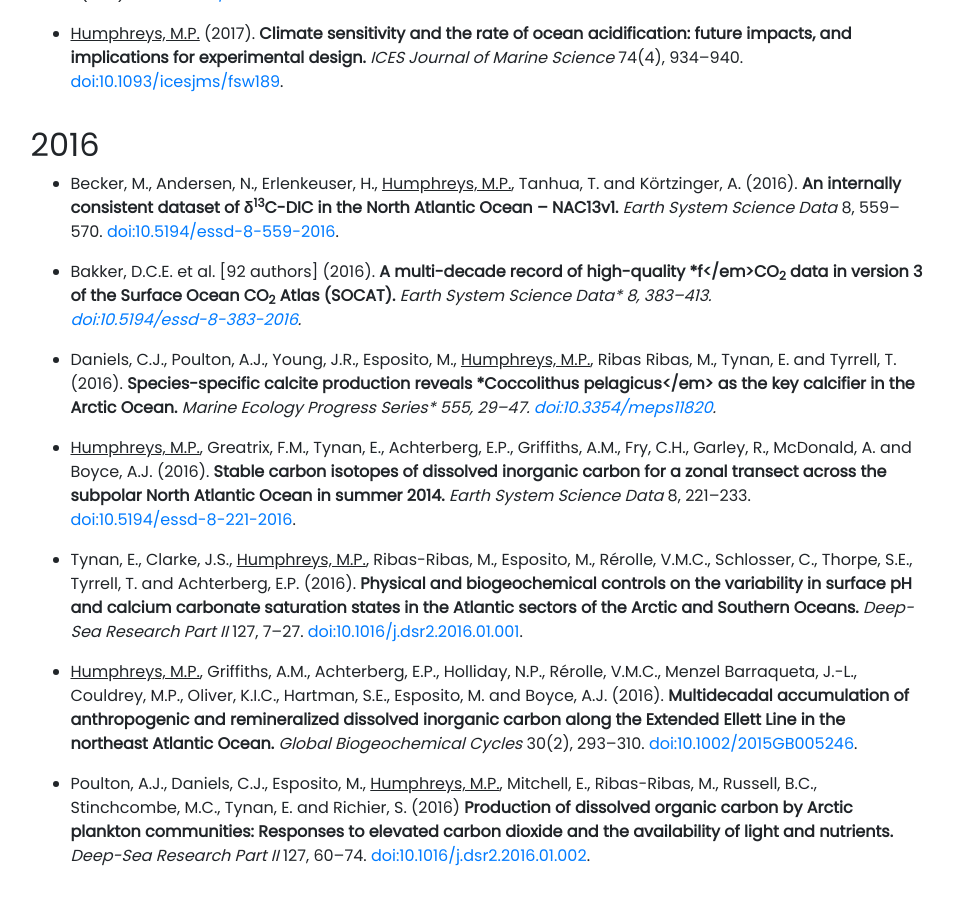
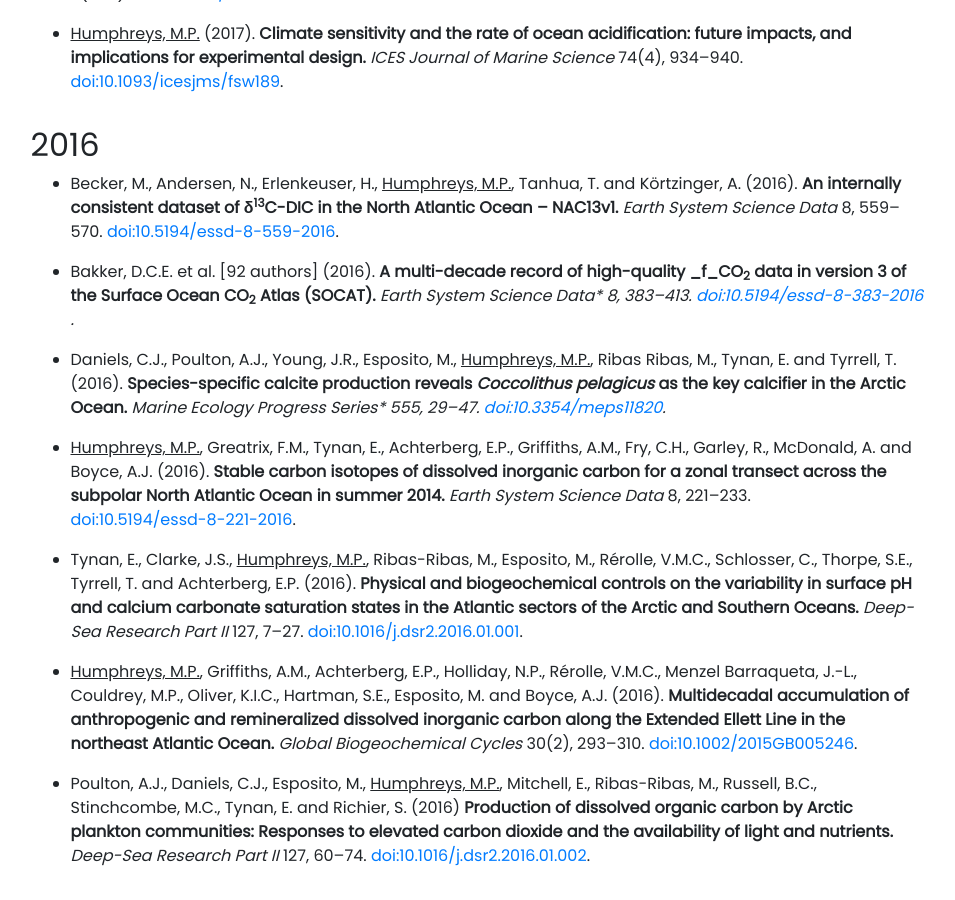
Before and after one commit to mvdh7/mvdh7.github.io, a Jekyll site: the page built from pages/publications.md, in a window 1280 px wide and 900 px high, scrolled down 1248 px. Shown: the whole window, without its empty margins (162-1117 px from the left). Built offline with Jekyll 4.4.1, drawn with Linux system fonts in a browser that asks for light colours; nearby versions of some CDN libraries; comment, search, counter and statistics services are not loaded.

Commit message:
fix pubs formatting

```diff
--- a/_config.yml
+++ b/_config.yml
@@ -51,4 +51,3 @@
 - LICENSE
 - Gemfile
 - Gemfile.lock
-- pages/pubs.md
--- a/pages/publications.md
+++ b/pages/publications.md
@@ -40,11 +40,11 @@
 <!--• Linked to datasets: <a href="http://mphumphreys.wordpress.com/pubs/data/#d13cEEL">Humphreys et al. (2014)</a>, <a href="http://mphumphreys.wordpress.com/pubs/data/#d13cUKOA">Humphreys et al. (2014)</a>, <a href="http://mphumphreys.wordpress.com/pubs/data/#d13c302">Humphreys et al. (2015)</a>, <a href="http://mphumphreys.wordpress.com/pubs/data/#becker13c">Becker et al. (2016)</a>
 <span style="display: none;">Bakker, D.C.E., Pfeil, B., Landa, C.S., Metzl, N., O’Brien, K.M., Olsen, A., Smith, K., Cosca, C., Harasawa, S., Jones, S.D., Nakaoka, S.-I., Nojiri, Y., Schuster, U., Steinhoff, T., Sweeney, C., Takahashi, T., Tilbrook, B., Wada, C., Wanninkhof, R., Alin, S.R., Balestrini, C.F., Barbero, L., Bates, N.R., Bianchi, A.A., Bonou, F., Boutin, J., Bozec, Y., Burger, E.F., Cai, W.-J., Castle, R.D., Chen, L., Chierici, M., Currie, K., Evans, W., Featherstone, C., Feely, R.A., Fransson, A., Goyet, C., Greenwood, N., Gregor, L., Hankin, S., Hardman-Mountford, N.J., Harlay, J., Hauck, J., Hoppema, M., <u>Humphreys, M.P.</u>, Hunt, C.W., Huss, B., Ibánhez, J.S.P., Johannessen, T., Keeling, R., Kitidis, V., Körtzinger, A., Kozyr, A., Krasakopoulou, E., Kuwata, A., Landschützer, P., Lauvset, S.K., Lefèvre, N., Lo Monaco, C., Manke, A., Mathis, J.T., Merlivat, L., Millero, F.J., Monteiro, P.M.S., Munro, D.R., Murata, A., Newberger, T., Omar, A.M., Ono, T., Paterson, K., Pearce, D., Pierrot, D., Robbins, L.L., Saito, S., Salisbury, J., Schlitzer, R., Schneider, B., Schweitzer, R., Sieger, R., Skjelvan, I., Sullivan, K.F., Sutherland, S.C., Sutton, A.J., Tadokoro, K., Telszewski, M., Tuma, M., van Heuven, S.M.A.C., Vandemark, D., Ward, B., Watson, A.J. and Xu, S.</span>-->
 
-  * Bakker, D.C.E. et al. [92 authors] (2016). **A multi-decade record of high-quality *f</em>CO<sub>2</sub> data in version 3 of the Surface Ocean CO<sub>2</sub> Atlas (SOCAT).** <em>Earth System Science Data* 8, 383–413. <a href="http://dx.doi.org/10.5194/essd-8-383-2016">doi:10.5194/essd-8-383-2016</a>.
+  * Bakker, D.C.E. et al. [92 authors] (2016). **A multi-decade record of high-quality _f_CO<sub>2</sub> data in version 3 of the Surface Ocean CO<sub>2</sub> Atlas (SOCAT).** <em>Earth System Science Data* 8, 383–413. <a href="http://dx.doi.org/10.5194/essd-8-383-2016">doi:10.5194/essd-8-383-2016</a>.
 
 <!--• Linked to dataset: <a href="http://mphumphreys.wordpress.com/pubs/data/#socat4">Bakker et al. (2016)</a>-->
 
-  * Daniels, C.J., Poulton, A.J., Young, J.R., Esposito, M., <u>Humphreys, M.P.</u>, Ribas Ribas, M., Tynan, E. and Tyrrell, T. (2016). **Species-specific calcite production reveals *Coccolithus pelagicus</em> as the key calcifier in the Arctic Ocean.** <em>Marine Ecology Progress Series* 555, 29–47. <a href="http://dx.doi.org/10.3354/meps11820">doi:10.3354/meps11820</a>.
+  * Daniels, C.J., Poulton, A.J., Young, J.R., Esposito, M., <u>Humphreys, M.P.</u>, Ribas Ribas, M., Tynan, E. and Tyrrell, T. (2016). **Species-specific calcite production reveals _Coccolithus pelagicus_ as the key calcifier in the Arctic Ocean.** <em>Marine Ecology Progress Series* 555, 29–47. <a href="http://dx.doi.org/10.3354/meps11820">doi:10.3354/meps11820</a>.
 
   * <u>Humphreys, M.P.</u>, Greatrix, F.M., Tynan, E., Achterberg, E.P., Griffiths, A.M., Fry, C.H., Garley, R., McDonald, A. and Boyce, A.J. (2016). **Stable carbon isotopes of dissolved inorganic carbon for a zonal transect across the subpolar North Atlantic Ocean in summer 2014.** *Earth System Science Data* 8, 221–233. <a href="http://dx.doi.org/10.5194/essd-8-221-2016">doi:10.5194/essd-8-221-2016</a>.
 
```
